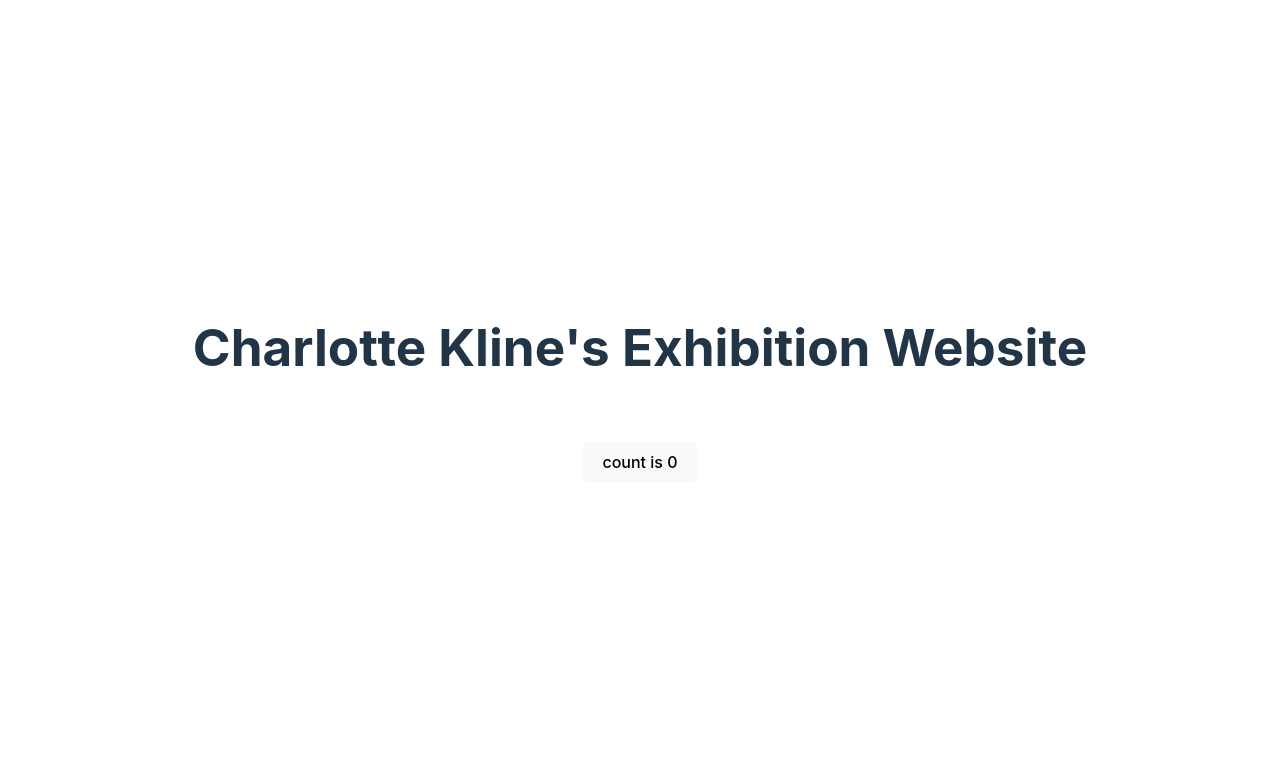
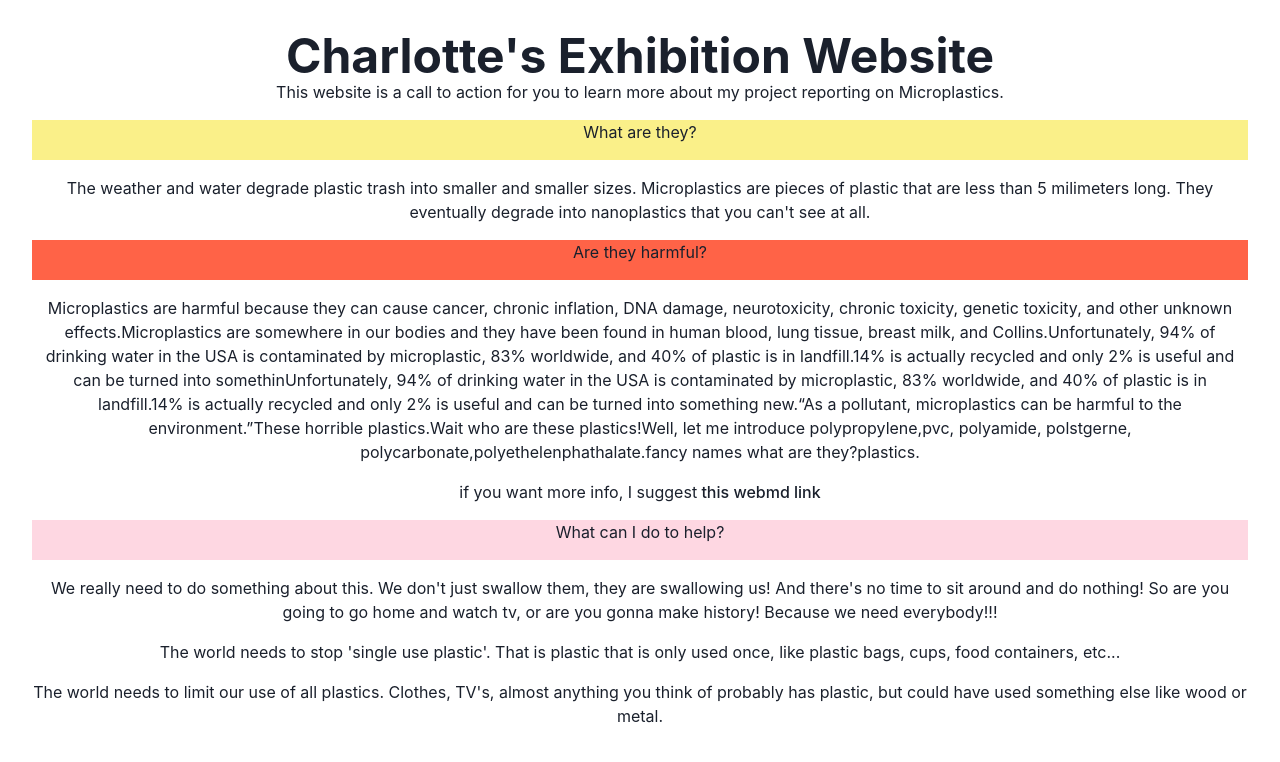
Before and after one commit to benkline/charlotte.klinecraft, a React (Vite) app: page / in a window 1280 px wide. Shown: the top 762 px of the page. Built offline with nearby package versions, Linux system fonts and the light colour scheme.

Commit message:
adds chakra ui, first draft of text

```diff
--- a/package.json
+++ b/package.json
@@ -12,6 +12,10 @@
     "preview": "vite preview"
   },
   "dependencies": {
+    "@chakra-ui/react": "^2.6.1",
+    "@emotion/react": "^11.11.0",
+    "@emotion/styled": "^11.11.0",
+    "framer-motion": "^10.12.12",
     "gh-pages": "^5.0.0",
     "react": "^18.2.0",
     "react-dom": "^18.2.0"
--- a/src/App.tsx
+++ b/src/App.tsx
@@ -1,18 +1,62 @@
-import { useState } from 'react'
 import './App.css'
 
+import {
+  ChakraProvider,
+  Box,
+  Center,
+  Circle,
+  Square,
+  HStack,
+  VStack,
+  StackDivider,
+  Heading,
+  Text,
+} from '@chakra-ui/react'
+
 function App() {
-  const [count, setCount] = useState(0)
 
   return (
-    <>
-      <h1>Charlotte Kline's Exhibition Website</h1>
-      <div className="card">
-        <button onClick={() => setCount((count) => count + 1)}>
-          count is {count}
-        </button>
-      </div>
-    </>
+    <ChakraProvider>
+      <Heading as='h1' size='2xl' noOfLines={1}>
+        Charlotte's Exhibition Website
+      </Heading>
+      <Text fontSize='1xl'>
+        This website is a call to action for you to learn more about my project reporting on Microplastics.
+      </Text>
+
+      <VStack
+        py='1rem'
+        spacing={4}
+        align='stretch'
+      >
+        <Box h='40px' bg='yellow.200'>
+          What are they?
+        </Box>
+        <Text>
+          The weather and water degrade plastic trash into smaller and smaller sizes.
+          Microplastics are pieces of plastic that are less than 5 milimeters long. They eventually degrade into nanoplastics that you can't see at all.
+        </Text>
+        <Box h='40px' bg='tomato'>
+          Are they harmful?
+        </Box>
+        <Text>
+          Microplastics are harmful because they can cause cancer, chronic inflation, DNA damage, neurotoxicity, chronic toxicity, genetic toxicity, and other unknown effects.Microplastics are somewhere in our bodies and they have been found in human blood, lung tissue, breast milk, and Collins.Unfortunately, 94% of drinking water in the USA is contaminated by microplastic, 83% worldwide, and 40% of plastic is in landfill.14% is actually recycled and only 2% is useful and can be turned into somethinUnfortunately, 94% of drinking water in the USA is contaminated by microplastic, 83% worldwide, and 40% of plastic is in landfill.14% is actually recycled and only 2% is useful and can be turned into something new.“As a pollutant, microplastics can be harmful to the environment.”These horrible plastics.Wait who are these plastics!Well, let me introduce polypropylene,pvc, polyamide, polstgerne, polycarbonate,polyethelenphathalate.fancy names what are they?plastics.
+        </Text>
+        <Text>
+          if you want more info, I suggest
+          <a href="www.webmd.com/a-to-z-guides/news/20221028/microplastics-health-risks-what-do-we-really-know#:~:text=Microplastics%20as%20Carriers&text=%E2%80%9CThese%20chemicals%20are%20known%20environmental,inflammation%2C%20or%20other%20unknown%20effects. Vestergaard, Jannik. LifeStraw. lifestraw.com/blogs/news/what-you-need-to-know-about-microplastics"> this webmd link</a>
+        </Text>
+        <Box h='40px' bg='pink.100'>
+          What can I do to help?
+        </Box>
+        <Text>We really need to do something about this. We don't just swallow them, they are swallowing us! And there's no time to sit around and do nothing! So are you going to go home and watch tv, or are you gonna make history!
+          Because we need everybody!!!
+        </Text>
+        <Text>The world needs to stop 'single use plastic'. That is plastic that is only used once, like plastic bags, cups, food containers, etc... </Text>
+        <Text>The world needs to limit our use of all plastics. Clothes, TV's, almost anything you think of probably has plastic, but could have used something else like wood or metal.</Text>
+
+      </VStack>
+    </ChakraProvider>
   )
 }
 
```
Also changed, not shown: 2 other files (tests, documents, lock files or other folders).
